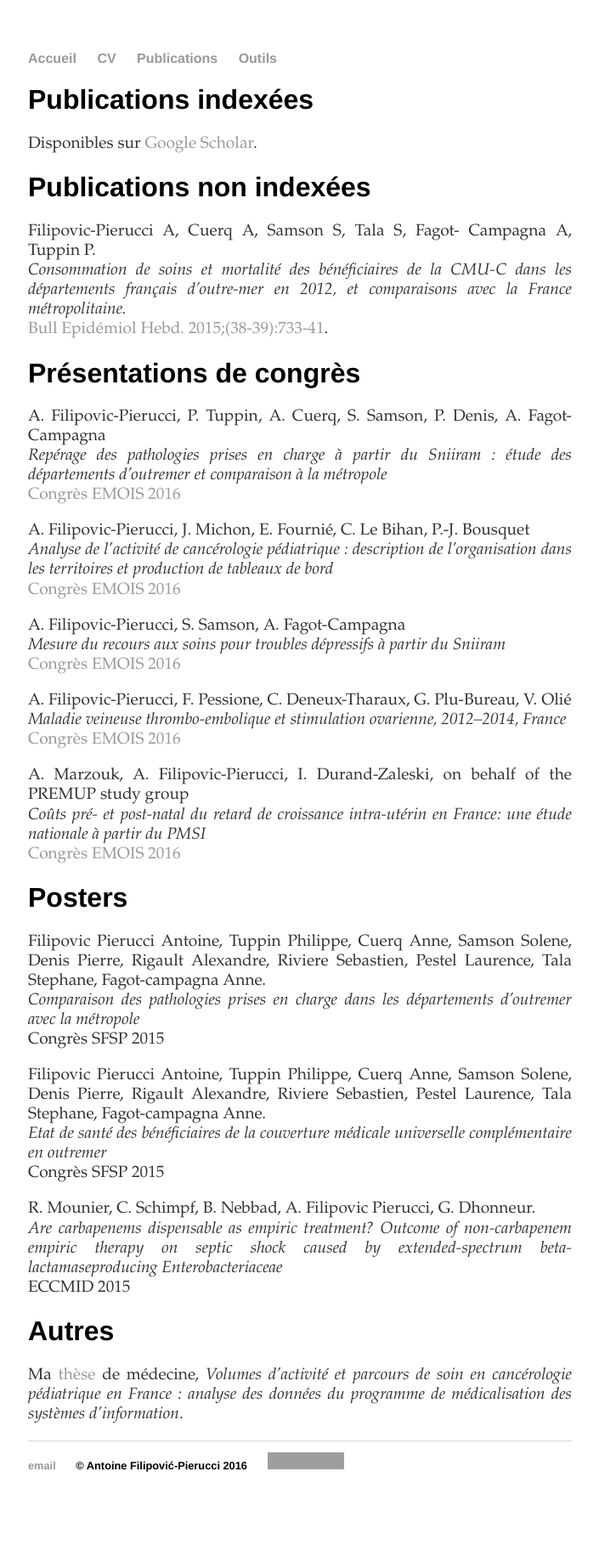
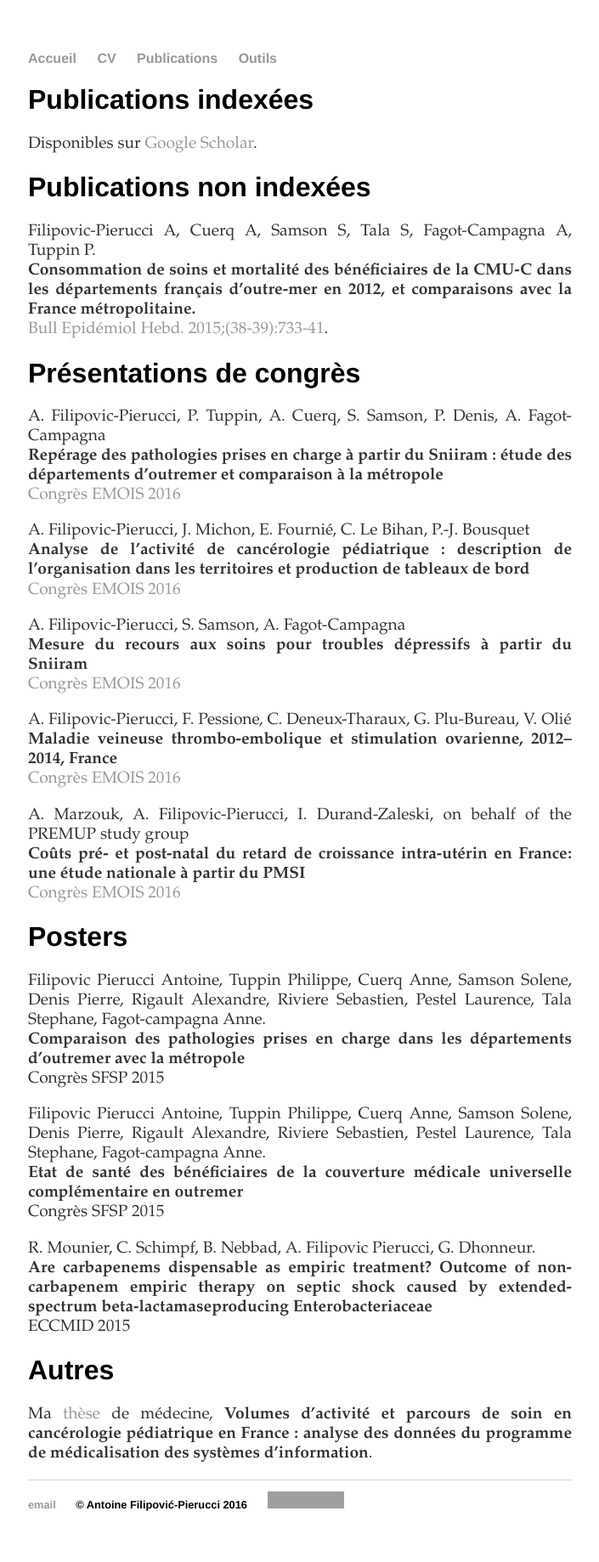
Before and after one commit to pierucci/pierucci.github.io, a Jekyll site: the page built from papers.md, in a window 1280 px wide. Shown: the whole page at 85% size, without its empty margins (287-992 px from the left). Built offline with Jekyll 4.4.1, drawn with Linux system fonts in a browser that asks for light colours; before the commit the page ends 1792 px from its top, so only the background shows below that; grey boxes are pictures that could not be loaded.

Commit message:
italic -> bold

```diff
--- a/papers.md
+++ b/papers.md
@@ -9,46 +9,46 @@ Disponibles sur [Google Scholar](https://scholar.google.com/citations?user=F-6yC
 
 # Publications non indexées
 
-Filipovic-Pierucci A, Cuerq A, Samson S, Tala S, Fagot- Campagna A, Tuppin P.
-*Consommation de soins et mortalité des bénéficiaires de la CMU-C dans les départements français d’outre-mer en 2012, et comparaisons avec la France métropolitaine.*
+Filipovic-Pierucci A, Cuerq A, Samson S, Tala S, Fagot-Campagna A, Tuppin P.
+**Consommation de soins et mortalité des bénéficiaires de la CMU-C dans les départements français d’outre-mer en 2012, et comparaisons avec la France métropolitaine.**
 [Bull Epidémiol Hebd. 2015;(38-39):733-41](http://www.invs.sante.fr/beh/2015/38-39/2015_38-39_4.html).
 
 # Présentations de congrès
 
 A. Filipovic-Pierucci, P. Tuppin, A. Cuerq, S. Samson, P. Denis, A. Fagot-Campagna
-*Repérage des pathologies prises en charge à partir du Sniiram : étude des départements d’outremer et comparaison à la métropole*
+**Repérage des pathologies prises en charge à partir du Sniiram : étude des départements d’outremer et comparaison à la métropole**
 [Congrès EMOIS 2016](http://www.sciencedirect.com/science/article/pii/S0398762016000821)
 
 A. Filipovic-Pierucci, J. Michon, E. Fournié, C. Le Bihan, P.-J. Bousquet
-*Analyse de l’activité de cancérologie pédiatrique : description de l’organisation dans les territoires et production de tableaux de   bord*
+**Analyse de l’activité de cancérologie pédiatrique : description de l’organisation dans les territoires et production de tableaux de   bord**
 [Congrès EMOIS 2016](http://www.sciencedirect.com/science/article/pii/S0398762016000651)
 
 A. Filipovic-Pierucci, S. Samson, A. Fagot-Campagna
-*Mesure du recours aux soins pour troubles dépressifs à partir du Sniiram*
+**Mesure du recours aux soins pour troubles dépressifs à partir du Sniiram**
 [Congrès EMOIS 2016](http://www.sciencedirect.com/science/article/pii/S0398762016000559)
 
 A. Filipovic-Pierucci, F. Pessione, C. Deneux-Tharaux, G. Plu-Bureau, V. Olié
-*Maladie veineuse thrombo-embolique et stimulation ovarienne, 2012–2014, France*
+**Maladie veineuse thrombo-embolique et stimulation ovarienne, 2012–2014, France**
 [Congrès EMOIS 2016](http://www.sciencedirect.com/science/article/pii/S0398762016000365)
 
 A. Marzouk, A. Filipovic-Pierucci, I. Durand-Zaleski, on behalf of the PREMUP study group
-*Coûts pré- et post-natal du retard de croissance intra-utérin en France: une étude nationale à partir du PMSI*
+**Coûts pré- et post-natal du retard de croissance intra-utérin en France: une étude nationale à partir du PMSI**
 [Congrès EMOIS 2016](http://www.sciencedirect.com/science/article/pii/S0398762016000250)
 
 # Posters
 
 Filipovic Pierucci Antoine, Tuppin Philippe, Cuerq Anne, Samson Solene, Denis Pierre, Rigault Alexandre, Riviere Sebastien, Pestel Laurence, Tala Stephane, Fagot-campagna Anne.
-*Comparaison des pathologies prises en charge dans les départements d'outremer avec la métropole*
+**Comparaison des pathologies prises en charge dans les départements d'outremer avec la métropole**
 Congrès SFSP 2015
 
 Filipovic Pierucci Antoine, Tuppin Philippe, Cuerq Anne, Samson Solene, Denis Pierre, Rigault Alexandre, Riviere Sebastien, Pestel Laurence, Tala Stephane, Fagot-campagna Anne.
-*Etat de santé des bénéficiaires de la couverture médicale universelle complémentaire en outremer*
+**Etat de santé des bénéficiaires de la couverture médicale universelle complémentaire en outremer**
 Congrès SFSP 2015
 
 R. Mounier, C. Schimpf, B. Nebbad, A. Filipovic Pierucci, G. Dhonneur.
-*Are carbapenems dispensable as empiric treatment? Outcome of non-carbapenem empiric therapy on septic shock caused by extended-spectrum beta-lactamaseproducing Enterobacteriaceae*
+**Are carbapenems dispensable as empiric treatment? Outcome of non-carbapenem empiric therapy on septic shock caused by extended-spectrum beta-lactamaseproducing Enterobacteriaceae**
 ECCMID 2015
 
 # Autres
 
-Ma [thèse](files/these_version_finale.pdf) de médecine, *Volumes d’activité et parcours de soin en cancérologie pédiatrique en France : analyse des données du programme de médicalisation des systèmes d’information*.
+Ma [thèse](files/these_version_finale.pdf) de médecine, **Volumes d’activité et parcours de soin en cancérologie pédiatrique en France : analyse des données du programme de médicalisation des systèmes d’information**.
```
